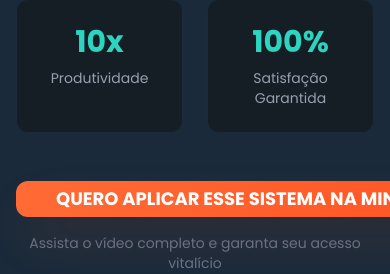
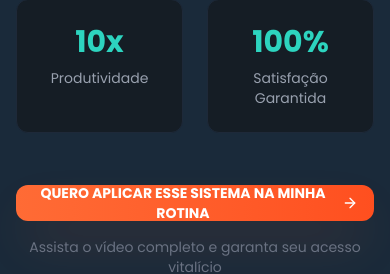
Before and after one commit to RodrigoDSVDF/Nxus, a React (Vite) app: page / in a window 390 px wide. Shown: the part 2030-2304 px from the top of the page. Built offline with nearby package versions, Linux system fonts and the light colour scheme.

Commit message:
Refactor CTA section for responsiveness and styling

```diff
--- a/src/App.jsx
+++ b/src/App.jsx
@@ -393,12 +393,12 @@ function App() {
     target="_blank"
     rel="noopener noreferrer"
     onClick={handleTrackCheckout}
-              className="group inline-block"
+    className="group inline-block w-full md:w-auto"
   >
-              <Button className="bg-gradient-to-r from-[#FF6B35] to-[#FF4F1F] hover:from-[#FF4F1F] hover:to-[#FF6B35] text-white font-bold py-4 px-10 rounded-xl text-lg transition-all hover:scale-105 cursor-pointer shadow-2xl shadow-[#FF6B35]/30">
-                <span className="flex items-center justify-center gap-3">
+    <Button className="bg-gradient-to-r from-[#FF6B35] to-[#FF4F1F] hover:from-[#FF4F1F] hover:to-[#FF6B35] text-white font-bold py-3 md:py-4 px-4 md:px-10 rounded-xl text-sm md:text-lg transition-all hover:scale-105 cursor-pointer shadow-2xl shadow-[#FF6B35]/30 w-full md:w-auto">
+      <span className="flex items-center justify-center gap-2 md:gap-3 whitespace-normal text-center">
         QUERO APLICAR ESSE SISTEMA NA MINHA ROTINA
-                  <ArrowRight className="w-5 h-5 group-hover:translate-x-2 transition-transform" />
+        <ArrowRight className="w-4 h-4 md:w-5 md:h-5 group-hover:translate-x-2 transition-transform flex-shrink-0" />
       </span>
     </Button>
   </a>
```
Lines whose indentation alone changed are shown as unchanged.
